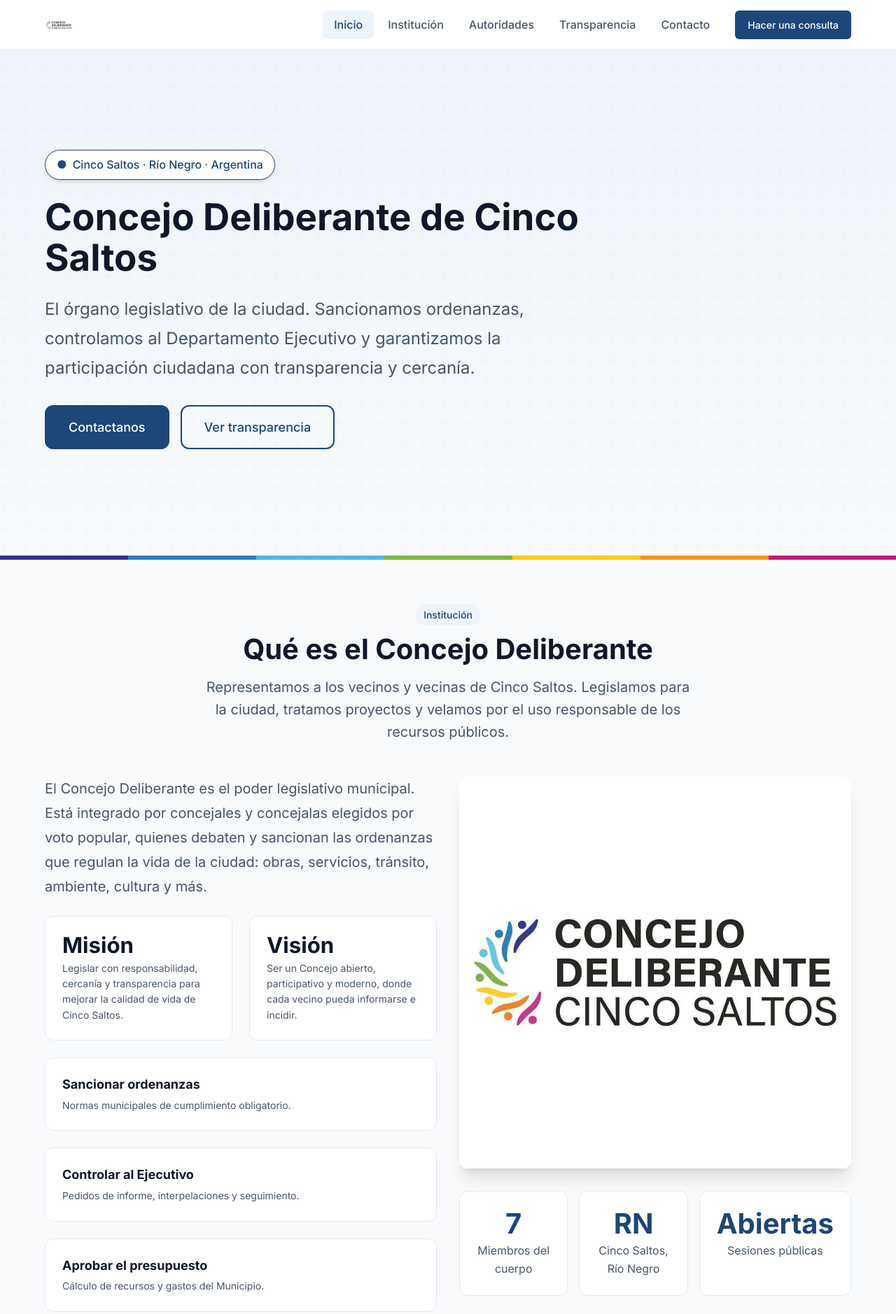
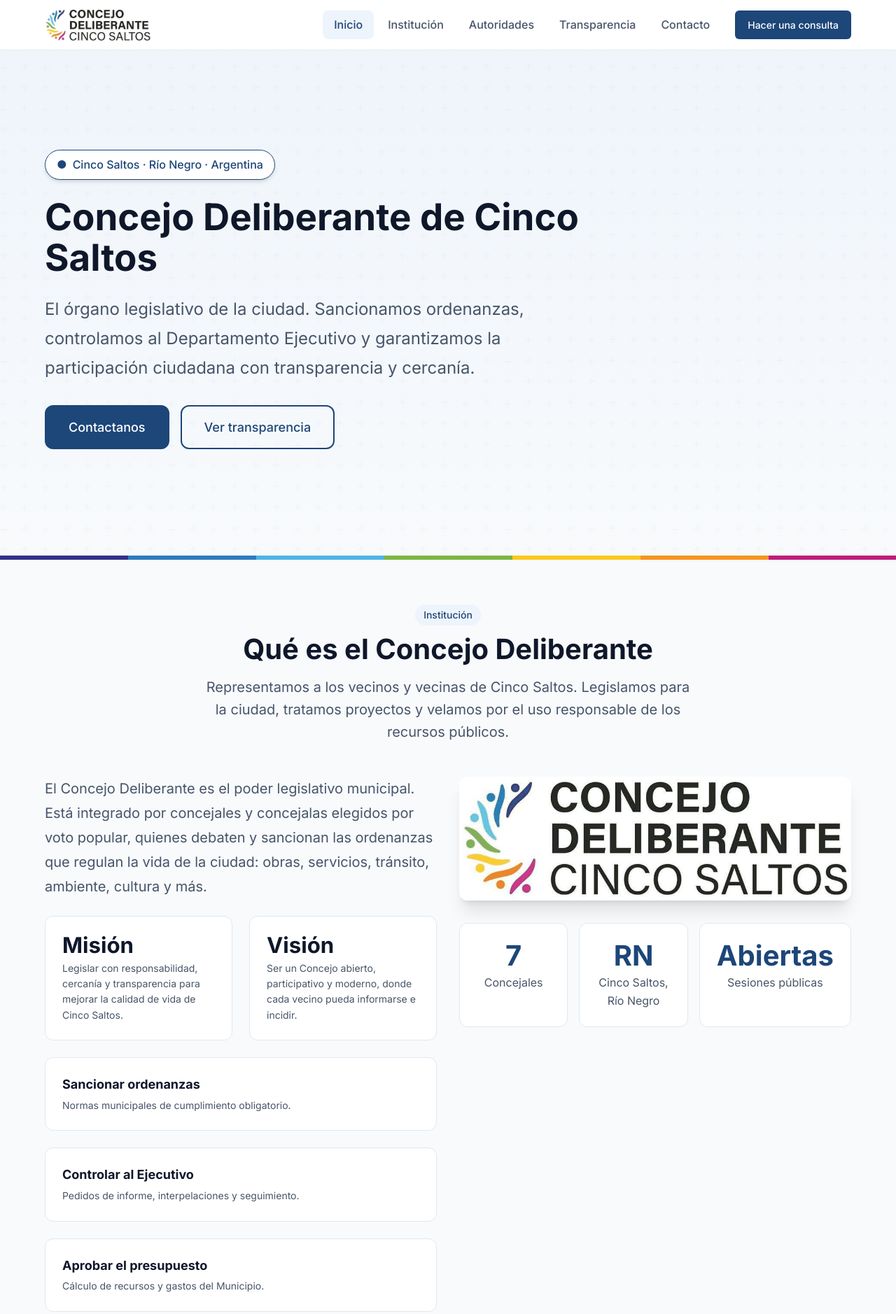
Before and after one commit to zaidac/concejo-deliberante-cinco-saltos, a plain HTML site: page index.html in a window 1280 px wide. Shown: the top 1878 px of the page at 70% size. Drawn offline with Linux system fonts and the light colour scheme.

Commit message:
Fix logos: lockup recortado, header/footer mas grandes, favicon del isologo real

```diff
--- a/assets/css/layout.css
+++ b/assets/css/layout.css
@@ -105,7 +105,7 @@
 }
 
 .header__logo-image {
-  height: 40px;
+  height: 48px;
   width: auto;
 }
 
@@ -787,7 +787,8 @@
 }
 
 .footer__logo-image {
-  height: 36px;
+  height: 40px;
+  width: auto;
 }
 
 .footer__description {
--- a/index.html
+++ b/index.html
@@ -17,11 +17,12 @@
   <meta property="og:locale" content="es_AR" />
   <meta property="og:title" content="Concejo Deliberante de Cinco Saltos" />
   <meta property="og:description" content="Información institucional, transparencia y contacto del Concejo Deliberante de Cinco Saltos." />
-  <meta property="og:image" content="assets/img/logo.jpg" />
+  <meta property="og:image" content="assets/img/logo.png" />
 
   <!-- Favicon -->
-  <link rel="icon" type="image/svg+xml" href="assets/img/favicon.svg" />
-  <link rel="apple-touch-icon" href="assets/img/logo.jpg" />
+  <link rel="icon" href="assets/img/favicon.ico" sizes="any" />
+  <link rel="icon" type="image/png" sizes="32x32" href="assets/img/favicon-32x32.png" />
+  <link rel="apple-touch-icon" href="assets/img/apple-touch-icon.png" />
 
   <!-- Fuentes (performance: preconnect + display=swap) -->
   <link rel="preconnect" href="https://fonts.googleapis.com" />
@@ -56,7 +57,7 @@
   <header class="header" id="site-header">
     <div class="header__inner">
       <a class="header__logo" href="#inicio" aria-label="Concejo Deliberante de Cinco Saltos - Inicio">
-        <img class="header__logo-image" src="assets/img/logo.jpg" alt="Isologo del Concejo Deliberante de Cinco Saltos" width="120" height="40" fetchpriority="high" />
+        <img class="header__logo-image" src="assets/img/logo.png" alt="Isologo del Concejo Deliberante de Cinco Saltos" width="909" height="287" fetchpriority="high" />
         <span class="header__logo-text">Concejo Deliberante</span>
       </a>
 
@@ -158,10 +159,10 @@
 
           <div>
             <div class="about__image">
-              <img src="assets/img/logo.jpg" alt="Logo oficial del Concejo Deliberante de Cinco Saltos" loading="lazy" width="800" height="500" />
+              <img src="assets/img/logo.png" alt="Logo oficial del Concejo Deliberante de Cinco Saltos" loading="lazy" width="909" height="287" />
             </div>
             <div class="about__stats" role="list" aria-label="Datos destacados">
-              <div class="stat" role="listitem"><div class="stat__value">7</div><div class="stat__label">Miembros del cuerpo</div></div>
+              <div class="stat" role="listitem"><div class="stat__value">7</div><div class="stat__label">Concejales</div></div>
               <div class="stat" role="listitem"><div class="stat__value">RN</div><div class="stat__label">Cinco Saltos, Río Negro</div></div>
               <div class="stat" role="listitem"><div class="stat__value">Abiertas</div><div class="stat__label">Sesiones públicas</div></div>
             </div>
@@ -413,7 +414,7 @@
               <button class="btn btn--primary btn--lg" type="submit" id="form-submit">Enviar consulta</button>
               <button class="btn btn--ghost" type="reset">Limpiar</button>
             </div>
-            <p class="form-help">Al enviar aceptás ser contactado por el Concejo. Sin base de datos propia: el mensaje se entrega por Formspree al correo oficial.</p>
+            <p class="form-help">Al enviar aceptás ser contactado por el Concejo deliberante de Cinco Saltos.</p>
           </form>
         </div>
       </div>
@@ -426,7 +427,7 @@
       <div class="footer__grid">
         <div class="footer__brand">
           <a class="footer__logo" href="#inicio">
-            <img class="footer__logo-image" src="assets/img/logo.jpg" alt="Logo del Concejo Deliberante de Cinco Saltos" loading="lazy" width="120" height="40" />
+            <img class="footer__logo-image" src="assets/img/logo.png" alt="Logo del Concejo Deliberante de Cinco Saltos" loading="lazy" width="909" height="287" />
             Concejo Deliberante
           </a>
           <p class="footer__description">Órgano legislativo del Municipio de Cinco Saltos, Provincia de Río Negro, República Argentina.</p>
```
Also changed, not shown: aviso-legal.html (+5 -4 lines), privacidad.html (+5 -4 lines), assets/img/apple-touch-icon.png (added), assets/img/favicon-32x32.png (added), assets/img/favicon.ico (added), assets/img/favicon.svg (deleted), assets/img/logo.jpg (deleted), assets/img/logo.png (added), 1 other file.
